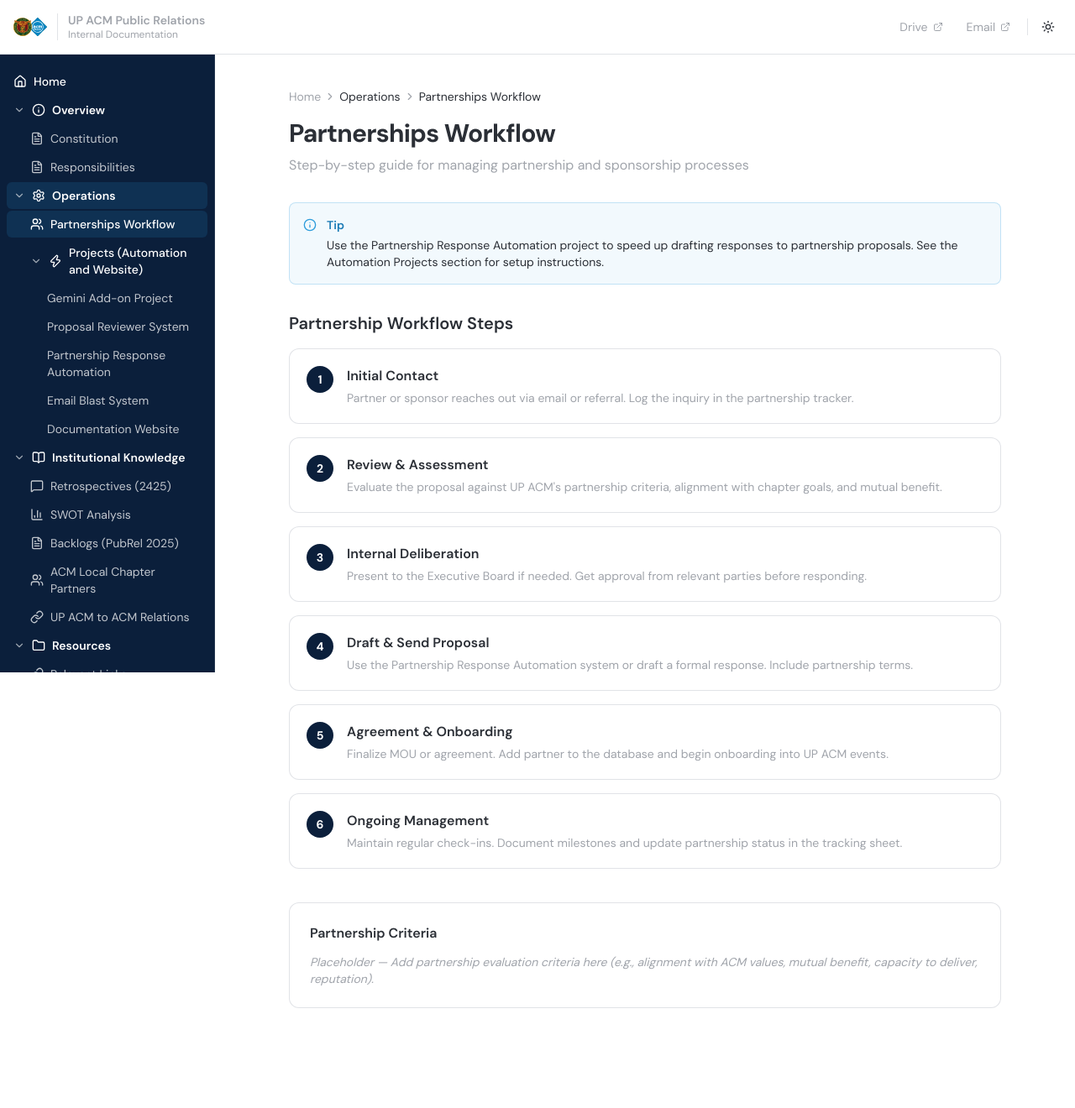
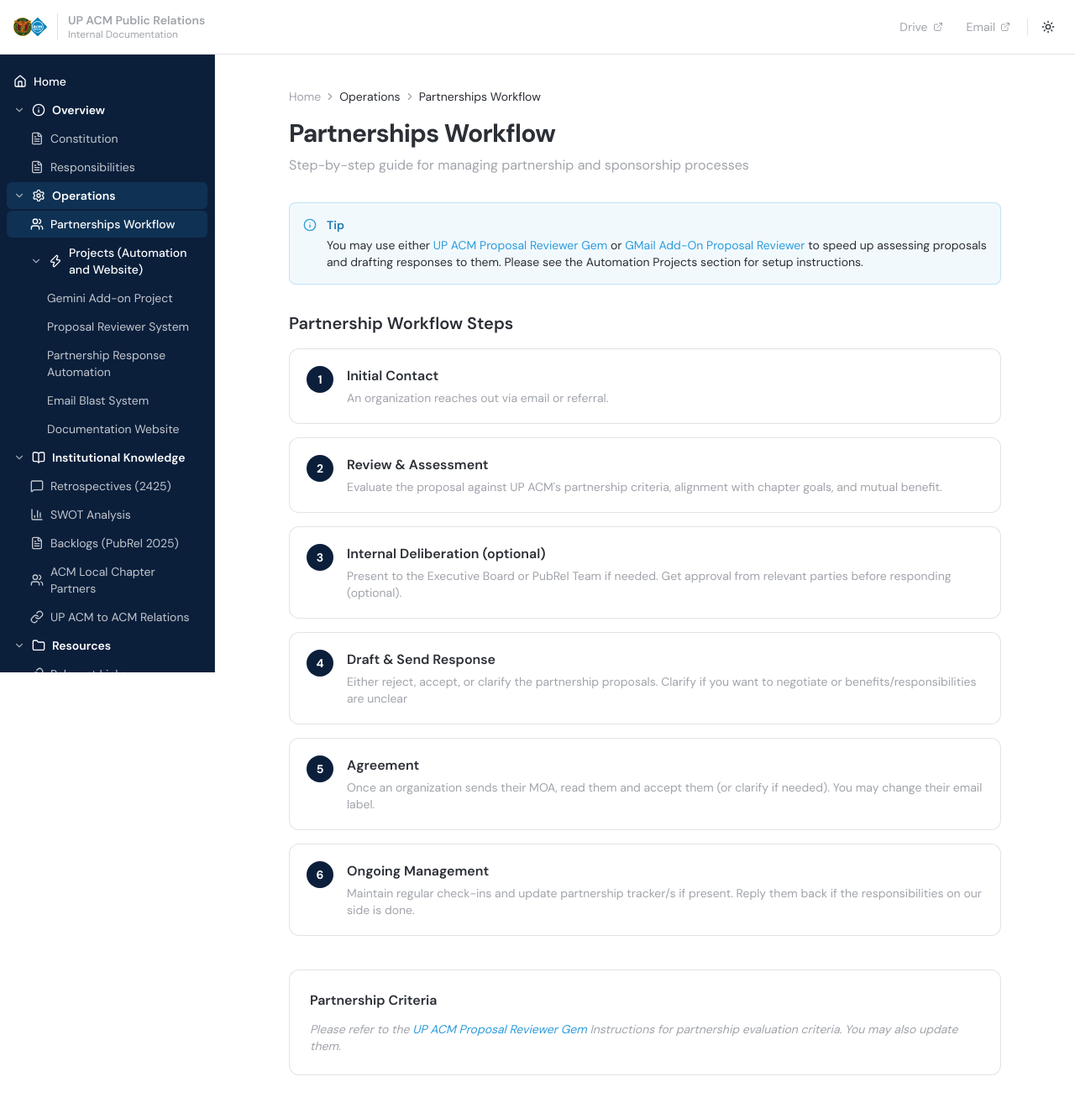
Before and after one commit to upacm-public-relations/documentation-website, a Next.js app: page /operations/partnerships in a window 1280 px wide. Shown: the whole page at 84% size. Before the commit the page ends 1241 px from the top, so only its background shows below. Built offline with nearby package versions, Linux system fonts and the light colour scheme.

Commit message:
updated Partnership Workflow Page

```diff
--- a/app/(docs)/operations/partnerships/page.tsx
+++ b/app/(docs)/operations/partnerships/page.tsx
@@ -1,11 +1,12 @@
 import { PageHeader } from "@/components/doc-components/PageHeader";
 import { Callout } from "@/components/doc-components/Callout";
+import Link from "next/link";
 
 const workflowSteps = [
   {
     step: 1,
     title: "Initial Contact",
-    desc: "Partner or sponsor reaches out via email or referral. Log the inquiry in the partnership tracker.",
+    desc: "An organization reaches out via email or referral.",
   },
   {
     step: 2,
@@ -14,25 +15,26 @@ const workflowSteps = [
   },
   {
     step: 3,
-    title: "Internal Deliberation",
-    desc: "Present to the Executive Board if needed. Get approval from relevant parties before responding.",
+    title: "Internal Deliberation (optional)",
+    desc: "Present to the Executive Board or PubRel Team if needed. Get approval from relevant parties before responding (optional).",
   },
   {
     step: 4,
-    title: "Draft & Send Proposal",
-    desc: "Use the Partnership Response Automation system or draft a formal response. Include partnership terms.",
+    title: "Draft & Send Response",
+    desc: "Either reject, accept, or clarify the partnership proposals. Clarify if you want to negotiate or benefits/responsibilities are unclear",
   },
   {
     step: 5,
-    title: "Agreement & Onboarding",
-    desc: "Finalize MOU or agreement. Add partner to the database and begin onboarding into UP ACM events.",
+    title: "Agreement",
+    desc: "Once an organization sends their MOA, read them and accept them (or clarify if needed). You may change their email label.",
   },
   {
     step: 6,
     title: "Ongoing Management",
-    desc: "Maintain regular check-ins. Document milestones and update partnership status in the tracking sheet.",
+    desc: "Maintain regular check-ins and update partnership tracker/s if present. Reply them back if the responsibilities on our side is done.",
   },
 ];
+const linkClass = "text-[#2D9CDB] hover:underline transition-colors"
 
 export default function PartnershipsWorkflowPage() {
   return (
@@ -47,9 +49,19 @@ export default function PartnershipsWorkflowPage() {
         description="Step-by-step guide for managing partnership and sponsorship processes"
       />
 
+      {/* <Callout type="info" title="Tip" className="mb-8">
+        You may use either UP ACM Proposal Reviewer Gem or GMail Add-On Proposal Reviewer to speed up assessing proposals and drafting responses to them. Please see the Automation Projects section for setup instructions.
+      </Callout> */}
       <Callout type="info" title="Tip" className="mb-8">
-        Use the Partnership Response Automation project to speed up drafting responses to partnership
-        proposals. See the Automation Projects section for setup instructions.
+        You may use either{" "}
+        <Link href="/operations/automation/proposal-reviewer" className={linkClass}>
+          UP ACM Proposal Reviewer Gem
+        </Link>{" "}
+        or{" "}
+        <Link href="/operations/automation/gemini" className={linkClass}>
+          GMail Add-On Proposal Reviewer
+        </Link>{" "}
+        to speed up assessing proposals and drafting responses to them. Please see the Automation Projects section for setup instructions.
       </Callout>
 
       <div className="space-y-4 mb-10">
@@ -88,10 +100,16 @@ export default function PartnershipsWorkflowPage() {
           Partnership Criteria
         </h2>
         <div className="space-y-2 text-sm" style={{ color: "var(--muted-foreground)" }}>
-          <p className="italic">
-            Placeholder — Add partnership evaluation criteria here (e.g., alignment with ACM values,
-            mutual benefit, capacity to deliver, reputation).
-          </p>
+        <p className="italic">
+          Please refer to the{" "}
+          <Link
+            href="/operations/automation/proposal-reviewer"
+            className="text-[#2D9CDB] hover:text-[#0B1F3B] hover:underline transition-colors"
+          >
+            UP ACM Proposal Reviewer Gem
+          </Link>{" "}
+          Instructions for partnership evaluation criteria. You may also update them.
+        </p>
         </div>
       </div>
     </div>
```
Also changed, not shown: 2 other files (tests, documents, lock files or other folders).
